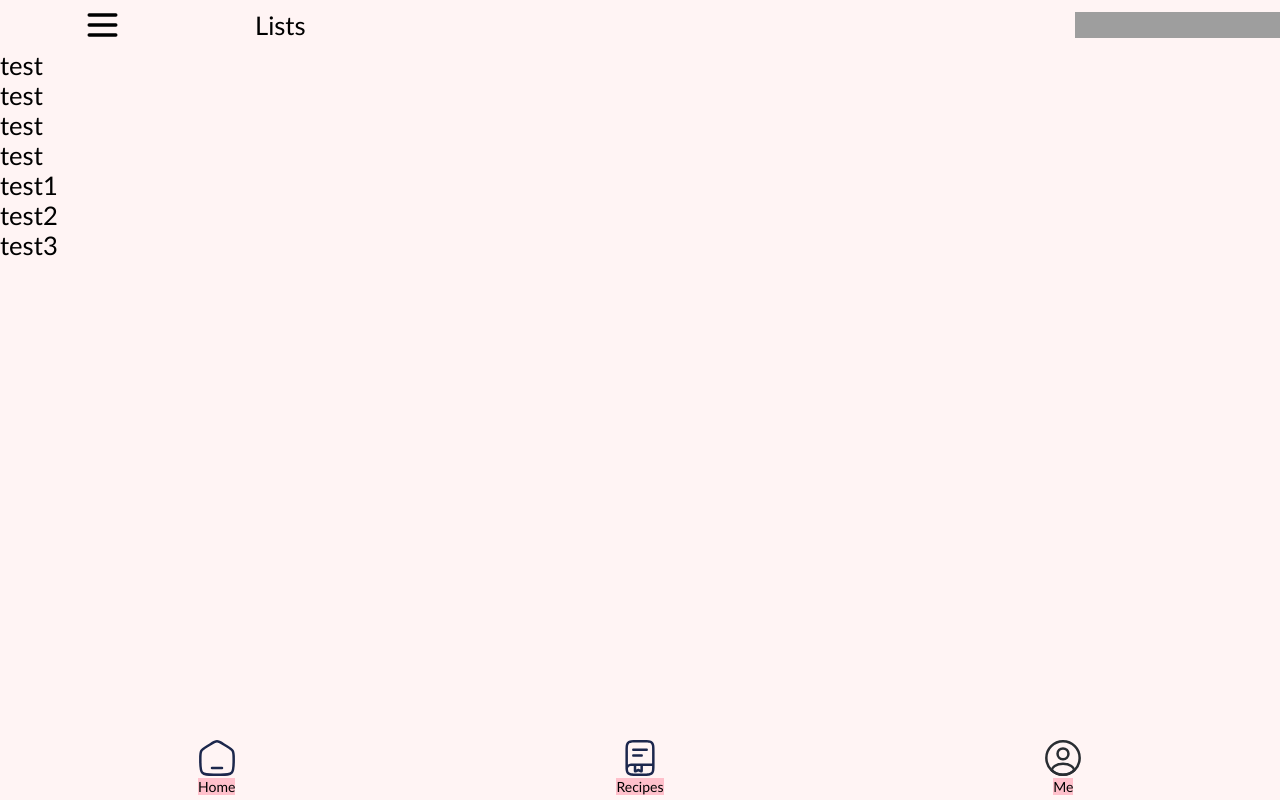
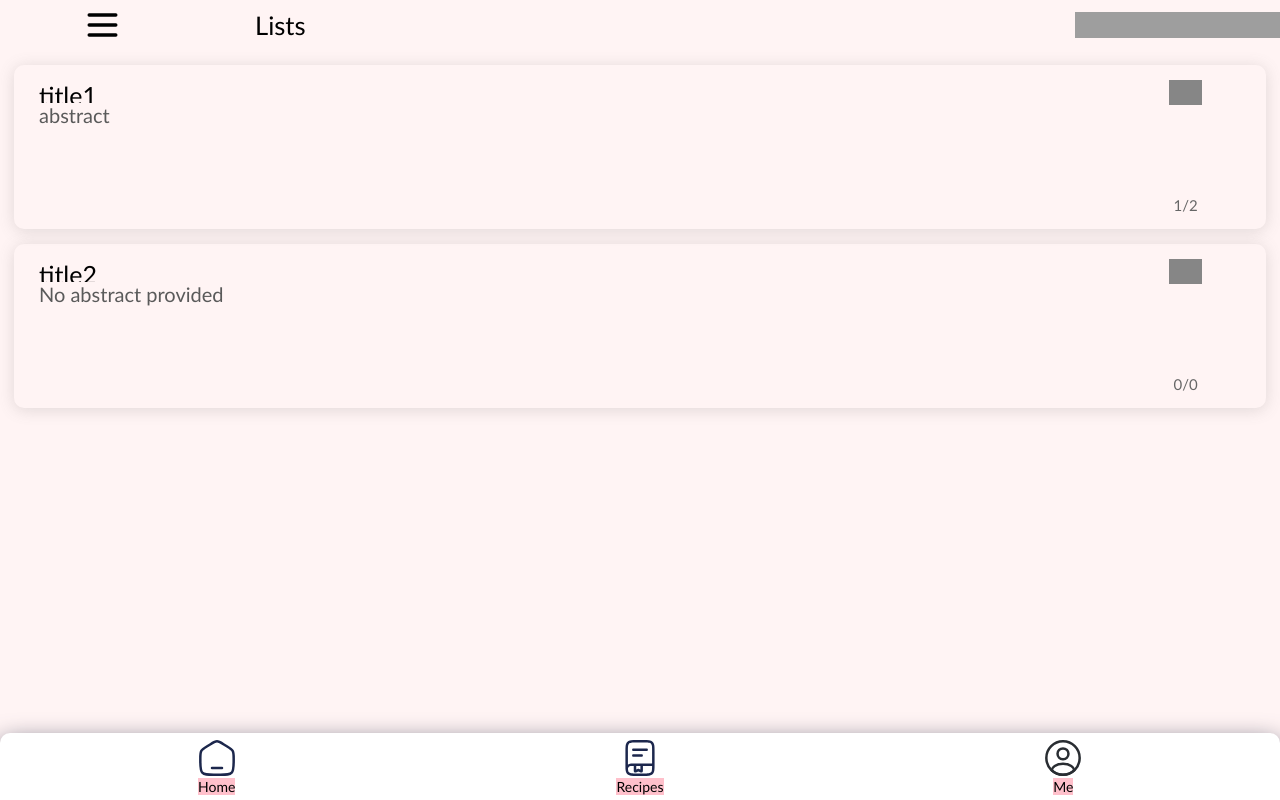
Before and after one commit to TheWoxPL/shopping-list, a React (Vite) app: page / in a window 1280 px wide. Built offline with nearby package versions, Linux system fonts and the light colour scheme; grey boxes are pictures that could not be loaded.

Commit message:
feat: add onelist element component with props

```diff
--- a/package.json
+++ b/package.json
@@ -10,6 +10,7 @@
     "preview": "vite preview"
   },
   "dependencies": {
+    "prop-types": "^15.8.1",
     "react": "^18.3.1",
     "react-dom": "^18.3.1",
     "react-router-dom": "^7.1.1"
--- a/src/components/MainList/MainList.jsx
+++ b/src/components/MainList/MainList.jsx
@@ -1,17 +1,12 @@
 import styles from './MainList.module.scss';
+import OneList from '../OneList/OneList';
 
 export default function MainList() {
   return (
     <>
       <div className={styles.mainList}>
-        <div>test</div>
-        <div>test</div>
-        <div>test</div>
-
-        <div>test</div>
-        <div>test1</div>
-        <div>test2</div>
-        <div>test3</div>
+        <OneList title='title1' abstract='abstract' complete={[1,2]}/>
+        <OneList title='title2'/>
       </div>
     </>
   )
--- a/src/components/MainList/MainList.module.scss
+++ b/src/components/MainList/MainList.module.scss
@@ -1,4 +1,6 @@
 .mainList{
   display: flex;
   flex-direction: column;
+  align-items: center;
+  padding: 0px 14px 50px 14px;
 }
--- a/src/components/Navbar/Navbar.jsx
+++ b/src/components/Navbar/Navbar.jsx
@@ -4,12 +4,10 @@ import DotsVerticalSVG from '../../assets/svgs/dots-vertical.svg'
 
 export default function Navbar() {
   return (
-    <>
-      <div className={styles.navbar}>
-        <img src={MenuSVG} className={styles.menuSVG} />
-        <div className={styles.title}>Lists</div>
-        <img src={DotsVerticalSVG} className={styles.options} />
-      </div>
-    </>
+    <div className={styles.navbar}>
+      <img src={MenuSVG} className={styles.menuSVG} />
+      <div className={styles.title}>Lists</div>
+      <img src={DotsVerticalSVG} className={styles.options} />
+    </div>
   )
 }
--- /dev/null
+++ b/src/components/OneList/OneList.jsx
@@ -0,0 +1,29 @@
+import styles from './OneList.module.scss';
+import DotsVerticalSVG from '../../assets/svgs/dots-vertical.svg'
+import PropTypes from 'prop-types';
+
+export default function OneList({title, abstract, complete}) {
+  return (
+    <div className={styles.oneList}>
+      <div className={styles.left}>
+        <span className={styles.title}>{title}</span>
+        <span className={styles.abstract}>{abstract}</span>
+      </div>
+      <div className={styles.right}>
+        <img src={DotsVerticalSVG}/>
+        <div className={styles.complete}>{complete[0]}/{complete[1]}</div>
+      </div>
+    </div>
+  )
+}
+
+OneList.defaultProps = {
+  abstract: 'No abstract provided',
+  complete: [0,0],
+};
+
+OneList.propTypes = {
+  title: PropTypes.string.isRequired,
+  abstract: PropTypes.string,
+  complete: PropTypes.array,
+};
--- /dev/null
+++ b/src/components/OneList/OneList.module.scss
@@ -0,0 +1,46 @@
+.oneList{
+  width: 100%;
+  height: 164px;
+  margin-top: 15px;
+  padding: 15px 20px 15px 25px;
+  border-radius: 10px;
+  -webkit-box-shadow: 0px 2px 16px 0px rgba(99, 99, 99, 0.2);
+  -moz-box-shadow: 0px 2px 16px 0px rgba(99, 99, 99, 0.2);
+  box-shadow: 0px 2px 16px 0px rgba(99, 99, 99, 0.2);
+  display: flex;
+
+  .left{
+    display: flex;
+    flex-direction: column;
+    flex:9;
+
+    .title{
+      display: flex;
+      font-size: 25px;
+      overflow: hidden;
+      max-height: 23px;
+    }
+    .abstract{
+      font-size: 20px;
+      color: rgb(90, 90, 90);
+      overflow-y: hidden;
+    }
+  }
+  .right{
+    display: flex;
+    flex-direction: column;
+    flex: 1;
+    height: 100%;
+    justify-content: space-between;
+    align-items: center;
+
+    img{
+      height: 25px;
+      filter: invert(0.4);
+    }
+    .complete{
+      font-size: 15px;
+      filter: invert(0.4);
+    }
+  }
+}
--- a/src/components/Shortcuts/Shortcuts.module.scss
+++ b/src/components/Shortcuts/Shortcuts.module.scss
@@ -1,6 +1,12 @@
 .shortcuts{
   display: flex;
   padding: 5px;
+  background-color: white;
+  border-top-right-radius: 10px;
+  border-top-left-radius: 10px;
+  -webkit-box-shadow: 0px 10px 26px 0px rgba(66, 68, 90, 1);
+  -moz-box-shadow: 0px 10px 26px 0px rgba(66, 68, 90, 1);
+  box-shadow: 0px 10px 26px 0px rgba(66, 68, 90, 1);
 
   .shortcut{
     flex: 1;
```
Also changed, not shown: 1 other file (tests, documents, lock files or other folders).
